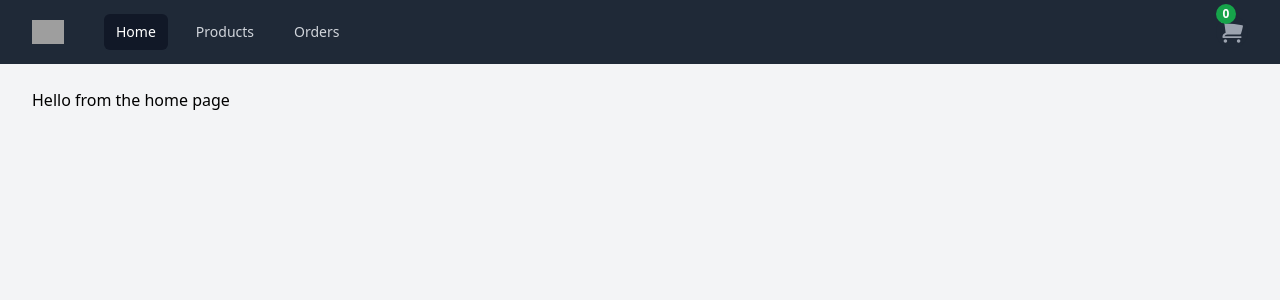
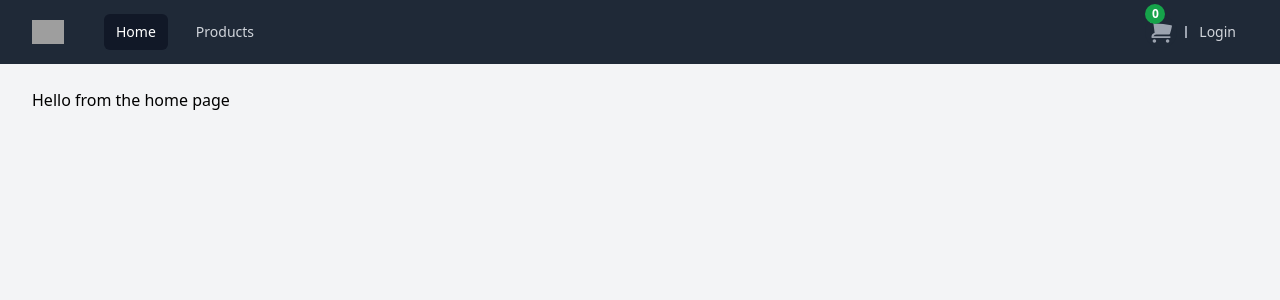
Before and after one commit to ecommerce-cart/frontend, a Next.js app: page / in a window 1280 px wide. Shown: the top 300 px of the page. Built offline with nearby package versions, Linux system fonts and the light colour scheme; grey boxes are pictures that could not be loaded.

Commit message:
add auth links in nav & add navbar in auth & register pages

```diff
--- /dev/null
+++ b/src/components/app/Header/AuthNavItem.tsx
@@ -0,0 +1,18 @@
+import Link from "next/link"
+
+function classNames(...classes: Array<string>) {
+    return classes.filter(Boolean).join(' ')
+}
+
+export const AuthNavItem = ({ currentPath }: { currentPath: string }) => {
+    let redirectTo = currentPath === '/auth/login' ? { to: '/auth/register', text: 'Register' } : { to: '/auth/login', text: 'Login' }
+
+    return <Link
+        href={redirectTo.to}
+        className={classNames(
+            'text-gray-300 rounded-md px-3 py-2 text-sm font-medium',
+        )}
+    >
+        {redirectTo.text}
+    </Link>
+}
--- a/src/components/app/Header/Nav.tsx
+++ b/src/components/app/Header/Nav.tsx
@@ -6,22 +6,23 @@ import {
   XMarkIcon,
 } from '@heroicons/react/20/solid'
 import Image from 'next/image'
-import Link from 'next/link'
+import { AnimatePresence } from 'framer-motion'
+import { useRouter } from 'next/router'
 
 import { UserCart } from '@/components/app/Cart/UserCart'
-import { AnimatePresence } from 'framer-motion'
 import { useBodyOverlay } from '@/hooks/use-body-overlay.hook'
 import { useCartContext } from '@/contexts/cart.context'
 import { MobileNav } from '@/components/app/Header/MobileNav'
-import { useRouter } from 'next/router'
 import { useUser } from '@/hooks/use-user'
 import { ProfileDropdown } from '@/components/app/Header/ProfileDropdown'
 import { logoutAction } from '@/network/auth.api'
+import { NavItem } from '@/components/app/Header/NavItem'
+import { AuthNavItem } from '@/components/app/Header/AuthNavItem'
 
 const navigation = [
-  { name: 'Home', href: '/' },
-  { name: 'Products', href: '/products' },
-  { name: 'Orders', href: '/orders' },
+  { name: 'Home', href: '/', requireAuth: false },
+  { name: 'Products', href: '/products', requireAuth: false },
+  { name: 'Orders', href: '/orders', requireAuth: true },
 ]
 const userNavigation = [
   { name: 'Your Profile', href: '#' },
@@ -29,9 +30,6 @@ const userNavigation = [
   { name: 'Sign out', href: '#' },
 ]
 
-function classNames(...classes: Array<string>) {
-  return classes.filter(Boolean).join(' ')
-}
 
 export const Nav = () => {
   const [isUserCartOpen, setIsUserCartOpen] = useState(false)
@@ -71,23 +69,7 @@ export const Nav = () => {
                   </div>
                   <div className="hidden md:block">
                     <div className="ml-10 flex items-baseline space-x-4">
-                      {navigation.map((item) => (
-                        <Link
-                          key={item.name}
-                          href={item.href}
-                          className={classNames(
-                            item.href === router.pathname
-                              ? 'bg-gray-900 text-white'
-                              : 'text-gray-300 hover:bg-gray-700 hover:text-white',
-                            'rounded-md px-3 py-2 text-sm font-medium'
-                          )}
-                          aria-current={
-                            item.href === router.pathname ? 'page' : undefined
-                          }
-                        >
-                          {item.name}
-                        </Link>
-                      ))}
+                      {navigation.map((item) => <NavItem key={item.name} item={item} user={user} currentPath={router.pathname}></NavItem>)}
                     </div>
                   </div>
                 </div>
@@ -113,12 +95,17 @@ export const Nav = () => {
                       </div>
                     </button>
 
+                    <div className='h-3 border border-gray-400 ml-2'></div>
+
+
                     {user ? (
                       <ProfileDropdown
                         user={user}
                         handleLogout={handleLogout}
                       />
                     ) : null}
+
+                    {!user ? <AuthNavItem currentPath={router.pathname} /> : null}
                   </div>
                 </div>
                 <div className="-mr-2 flex md:hidden">
--- /dev/null
+++ b/src/components/app/Header/NavItem.tsx
@@ -0,0 +1,41 @@
+import { BasicUser } from "@/types/user"
+import Link from "next/link"
+import { FC } from "react"
+
+function classNames(...classes: Array<string>) {
+    return classes.filter(Boolean).join(' ')
+}
+
+interface NavItemProps {
+    item: {
+        name: string
+        href: string
+        requireAuth?: boolean
+    }
+    currentPath: string
+    user?: BasicUser | null
+}
+
+
+
+
+export const NavItem: FC<NavItemProps> = ({ item, user, currentPath }) => {
+    if (item.requireAuth && !user) {
+        return null
+    }
+
+    return <Link
+        href={item.href}
+        className={classNames(
+            item.href === currentPath
+                ? 'bg-gray-900 text-white'
+                : 'text-gray-300 hover:bg-gray-700 hover:text-white',
+            'rounded-md px-3 py-2 text-sm font-medium'
+        )}
+        aria-current={
+            item.href === currentPath ? 'page' : undefined
+        }
+    >
+        {item.name}
+    </Link>
+}
--- a/src/pages/auth/login/index.tsx
+++ b/src/pages/auth/login/index.tsx
@@ -10,6 +10,7 @@ import FormElement from '@/components/app/UI/forms/FormElement'
 import { ApolloError } from '@apollo/client'
 import { LoginFormData } from '@/types/login'
 import { Error } from '@/components/ui/alerts/Error'
+import AppLayout from '@/layouts/App.layout'
 
 const initialData: LoginFormData = {
   email: '',
@@ -55,6 +56,7 @@ const Login = () => {
   }, [values])
 
   return (
+    <AppLayout>
       <main className="w-10/12 md:w-8/12 xl:w-6/12 m-auto">
         <form
           onSubmit={handleSubmit}
@@ -122,6 +124,7 @@ const Login = () => {
           </div>
         </form>
       </main>
+    </AppLayout>
   )
 }
 
--- a/src/pages/auth/register/index.tsx
+++ b/src/pages/auth/register/index.tsx
@@ -8,6 +8,7 @@ import { register } from '@/network/auth.api'
 import authenticatedVar from '@/apollo/vars/auth.vars'
 import { LabeledInput } from '@/components/app/UI/forms/LabeledInput'
 import FormElement from '@/components/app/UI/forms/FormElement'
+import AppLayout from '@/layouts/App.layout'
 
 const initialData = {
   name: '',
@@ -39,6 +40,7 @@ const Register = () => {
   } = useForm(initialData, registerAction, formSchema)
 
   return (
+    <AppLayout>
       <main className="w-10/12 md:w-8/12 xl:w-6/12 m-auto">
         <form onSubmit={handleSubmit} className="border px-10 py-6 m-6 rounded">
           <div className="space-y-6">
@@ -133,6 +135,7 @@ const Register = () => {
           </div>
         </form>
       </main>
+    </AppLayout>
   )
 }
 
```
Lines whose indentation alone changed are shown as unchanged.
